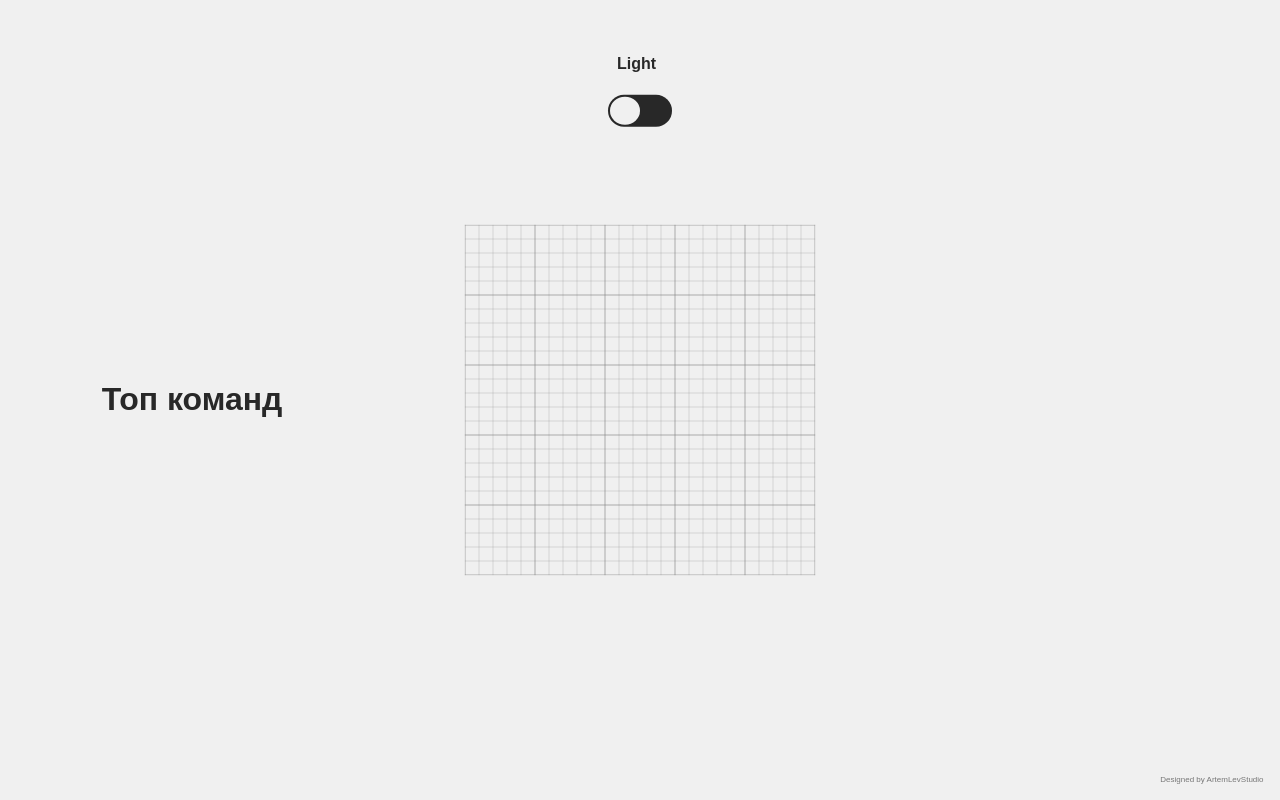
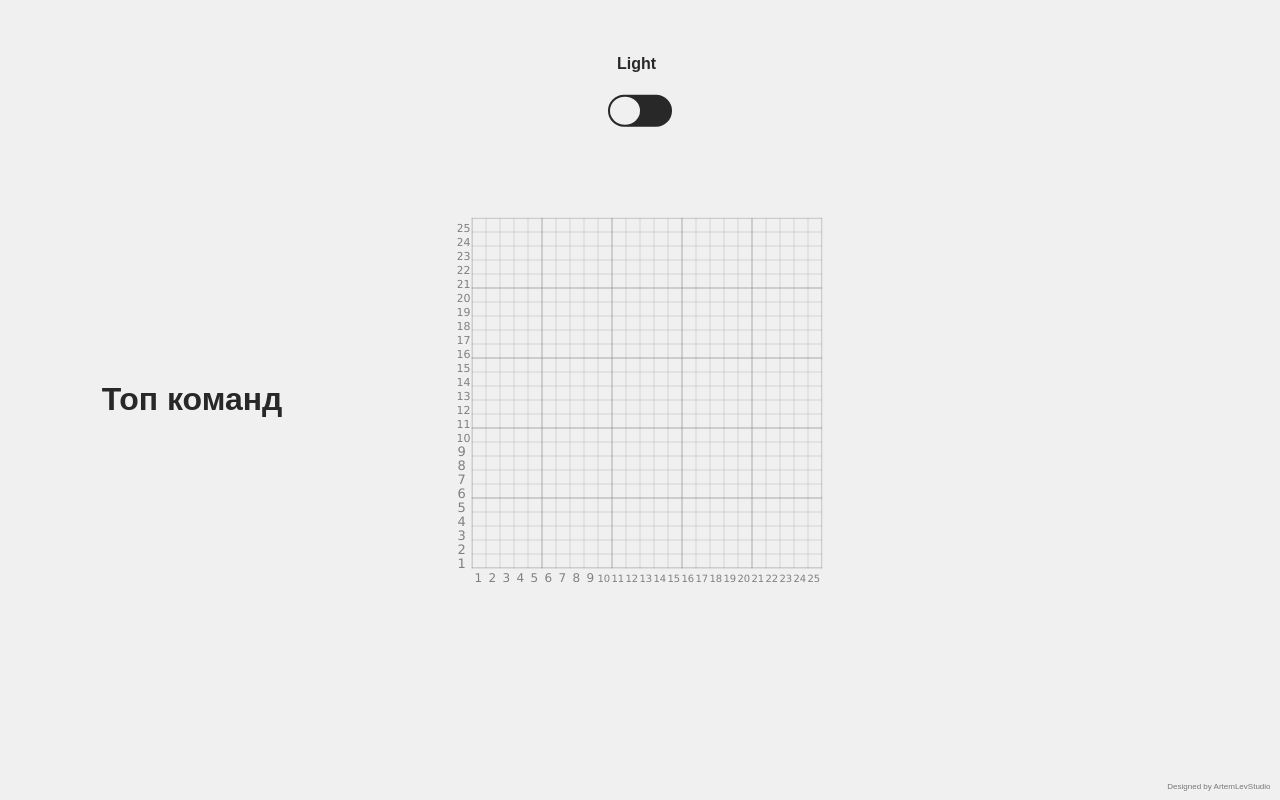
Before and after one commit to artemki2077/Lisgame, a Flask app: page / in a window 1280 px wide. Run offline with Flask 2, Linux system fonts and the light colour scheme.

Commit message:
update html

```diff
--- a/templates/index.html
+++ b/templates/index.html
@@ -30,20 +30,36 @@
 		{% endfor %}
 	</div> -->
 	<div class="map">
-		<div style="width:351px;height:351px">
+		<div style="width:365px;height:365px">
 			<svg width="100%" height="100%" xmlns="http://www.w3.org/2000/svg">
 				<defs>
 					<pattern id="smallGrid" width="14" height="14" patternUnits="userSpaceOnUse">
 						<path d="M 14 0 L 0 0 0 14" fill="none" stroke="gray" stroke-width="0.5" />
 					</pattern>
-					<pattern id="grid" width="70" height="70" patternUnits="userSpaceOnUse">
+					<pattern x = "14"id="grid" width="70" height="70" patternUnits="userSpaceOnUse">
 						<rect width="70" height="70" fill="url(#smallGrid)" />
 						<path d="M 70 0 L 0 0 0 70" fill="none" stroke="gray" stroke-width="1" />
 					</pattern>
 				</defs>
-				<rect width="100%" height="100%" fill="url(#grid)" />
+				{% for i in range(25, 0, -1)%}
+					{% if i >= 10%}
+					<text fill="gray" font-size="11" font-family="Verdana" x="-1" y="{{14 * (26 - i)}}">{{i}}</text>
+					{% endif %}
+					{% if i < 10 %}
+					<text fill="gray" font-size="13" font-family="Verdana" x="0" y="{{14 * (26 - i)}}">{{i}}</text>
+					{% endif %}
+				{% endfor %}
+				{% for i in range(1, 26)%}
+					{% if i >= 10%}
+					<text fill="gray" font-size="10" font-family="Verdana" x="{{14 * i}}" y="{{14 * 26}}">{{i}}</text>
+					{% endif %}
+					{% if i < 10 %}
+					<text fill="gray" font-size="12" font-family="Verdana" x="{{(14 * i) + 3}}" y="{{14 * 26}}">{{i}}</text>
+					{% endif %}
+				{% endfor %}
+				<rect x="14"width="351px" height="351px" fill="url(#grid)" />
 				{% for y, i in enumerate(map, 0)%}
-					{% for x, j in enumerate(i, 0)%}
+					{% for x, j in enumerate(i, 1)%}
 						{% if j != "*" and type(j) == str %}
 						<rect height="4%" width="4%" y="{{14 * y}}" x="{{14 * x}}" stroke-width="1.5" stroke="{{colors[j]}}" fill="{{colors[j]}}" />
 						{% endif %}
```
Also changed, not shown: main.py (+24 -24 lines), map2.png.
